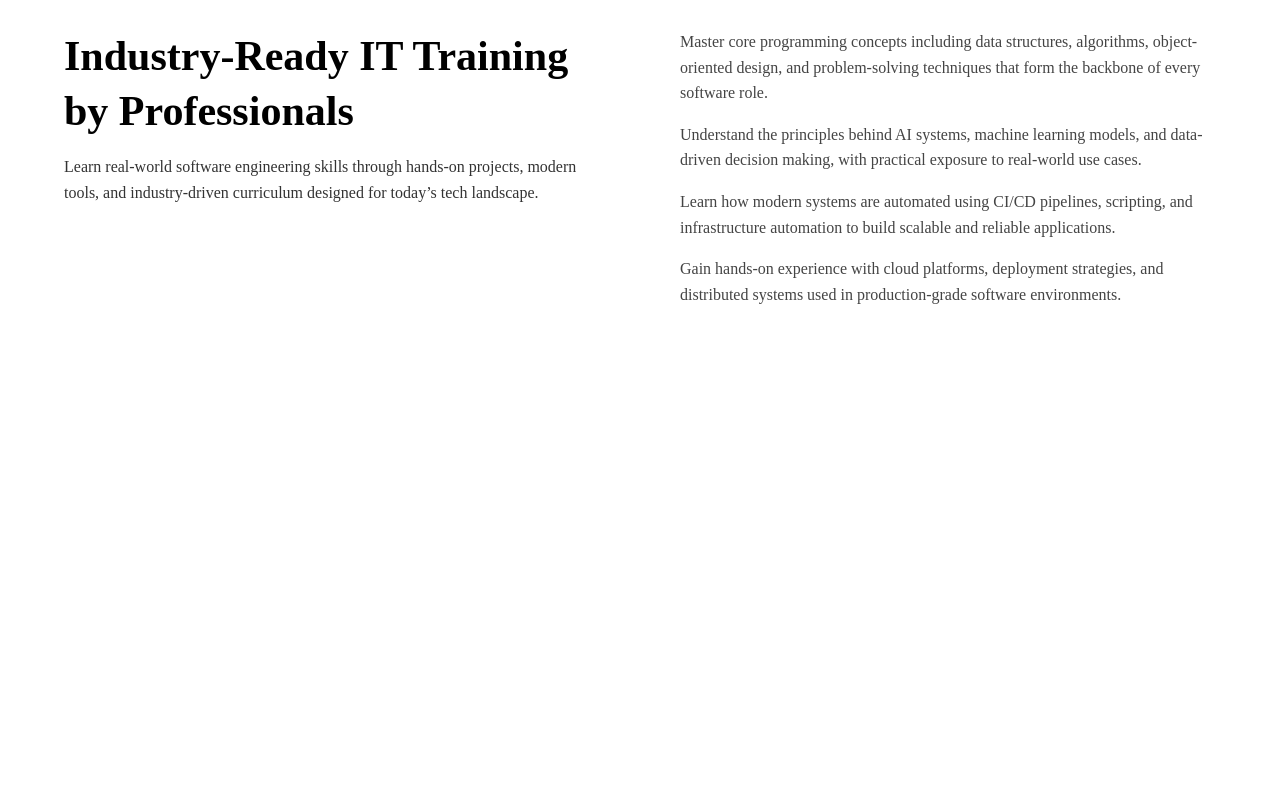
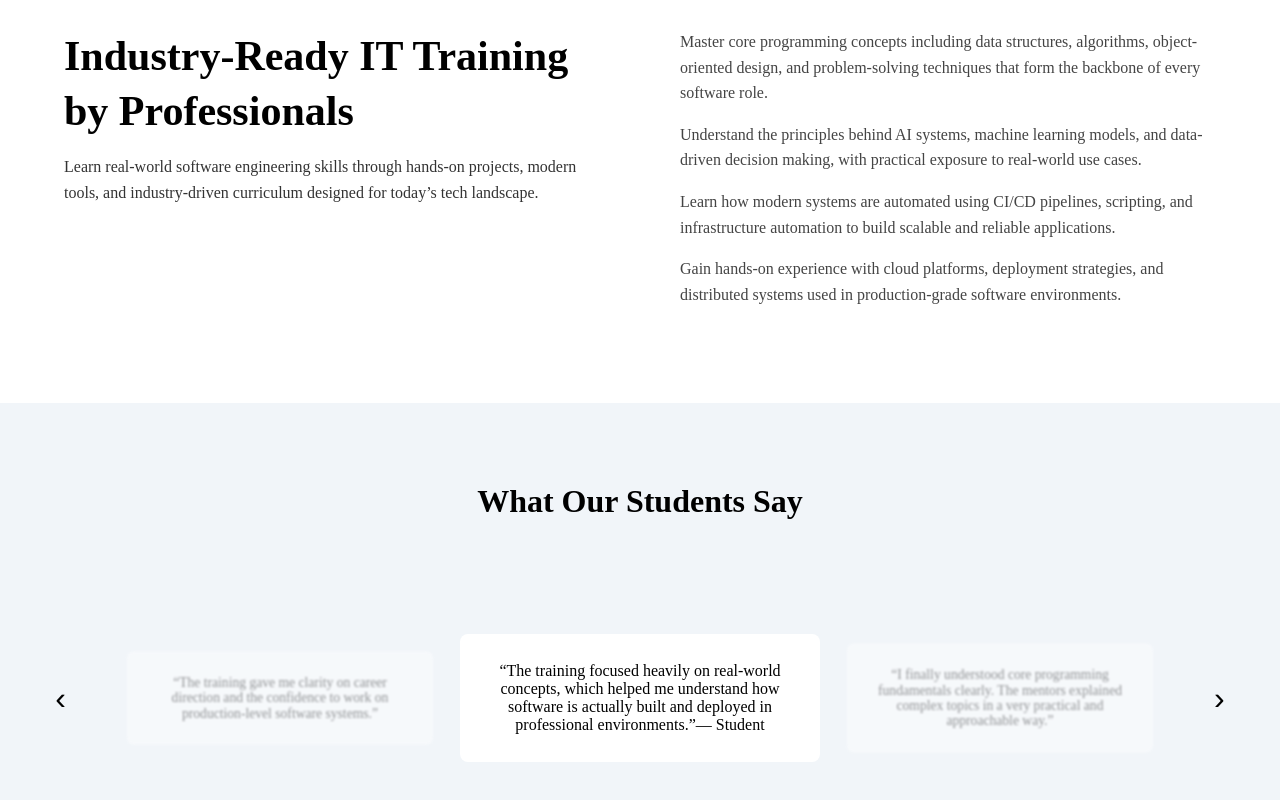
Before and after one commit to kartik-sinha/Global-It-Geeks-Frontend, a React (Vite) app in the folder global-it-geeks/: page / in a window 1280 px wide. Shown: the part 851-1651 px from the top of the page. Before the commit the page ends 1254 px from the top, so only its background shows below. Built offline with nearby package versions, Linux system fonts and the light colour scheme.

Commit message:
Fourth commit: Added testimonials.jsx and testimonials.css file

```diff
--- a/global-it-geeks/src/Components/Testimonials.jsx
+++ b/global-it-geeks/src/Components/Testimonials.jsx
@@ -1,20 +1,50 @@
+import { useState } from "react";
+import "../Styles/Testimonials.css";
+
+const testimonials = [
+    "The training focused heavily on real-world concepts, which helped me understand how software is actually built and deployed in professional environments.",
+    "I finally understood core programming fundamentals clearly. The mentors explained complex topics in a very practical and approachable way.",
+    "Hands-on projects and continuous feedback made a huge difference. I felt confident applying for roles after completing the training.",
+    "The exposure to cloud and automation tools was excellent. It bridged the gap between theory and actual industry practices.",
+    "Learning AI concepts with real examples helped me understand how intelligent systems work beyond just algorithms and math.",
+    "The structured curriculum and mentor support made learning enjoyable and focused. I could see my progress week by week.",
+    "This program helped me think like an engineer rather than just a coder. The emphasis on problem-solving was invaluable.",
+    "The training gave me clarity on career direction and the confidence to work on production-level software systems."
+];
+
 export default function Testimonials() {
+    const [current, setCurrent] = useState(0);
+
+    const prev = (current - 1 + testimonials.length) % testimonials.length;
+    const next = (current + 1) % testimonials.length;
+
     return (
-        <section className="bg-slate-100 py-20">
-            <h2 className="text-3xl text-center font-bold mb-12">
-                What Our Students Say
-            </h2>
+        <section className="testimonials-section">
+            <h2 className="testimonials-title">What Our Students Say</h2>
 
-            <div className="max-w-5xl mx-auto grid md:grid-cols-3 gap-8 px-6">
-                {[1, 2, 3].map((i) => (
-                    <div key={i} className="bg-white p-6 rounded shadow">
-                        <div className="h-16 w-16 bg-gray-300 rounded-full mb-4" />
-                        <p className="text-gray-600">
-                            This training helped me crack my first job as a developer.
-                        </p>
-                        <p className="mt-4 font-semibold">Student Name</p>
+            <div className="carousel-wrapper">
+                <button className="slider-btn left" onClick={() => setCurrent(prev)}>
+                    ‹
+                </button>
+
+                <div className="carousel-stage">
+                    <div className="testimonial-card prev">
+                        “{testimonials[prev]}”
                     </div>
-                ))}
+
+                    <div className="testimonial-card active">
+                        “{testimonials[current]}”
+                        <span className="student-name">— Student</span>
+                    </div>
+
+                    <div className="testimonial-card next">
+                        “{testimonials[next]}”
+                    </div>
+                </div>
+
+                <button className="slider-btn right" onClick={() => setCurrent(next)}>
+                    ›
+                </button>
             </div>
         </section>
     );
--- a/global-it-geeks/src/Pages/Home.jsx
+++ b/global-it-geeks/src/Pages/Home.jsx
@@ -31,7 +31,7 @@ export default function Home() {
             {/*<Companies />*/}
             {/*<About />*/}
             {/*<Trainings />*/}
-            {/*<Testimonials />*/}
+            <Testimonials />
             {/*<PaymentCTA />*/}
             {/*<Footer />*/}
         </>
--- /dev/null
+++ b/global-it-geeks/src/Styles/Testimonials.css
@@ -0,0 +1,69 @@
+.testimonials-section {
+    padding: 80px 0;
+    background: #f1f5f9;
+    text-align: center;
+}
+
+.testimonials-title {
+    font-size: 32px;
+    margin-bottom: 48px;
+}
+
+.carousel-wrapper {
+    display: flex;
+    align-items: center;
+    justify-content: center;
+    gap: 24px;
+}
+
+.carousel-stage {
+    position: relative;
+    width: 1100px;
+    height: 260px;
+}
+
+.testimonial-card {
+    position: absolute;
+    top: 50%;
+    width: 360px;
+    padding: 28px;
+    background: white;
+    border-radius: 8px;
+    transform: translateY(-50%);
+    transition: transform 0.6s ease, opacity 0.6s ease, filter 0.6s ease;
+}
+
+/* CENTER */
+.testimonial-card.active {
+    left: 50%;
+    transform: translate(-50%, -50%) scale(1);
+    opacity: 1;
+    filter: blur(0);
+    z-index: 3;
+}
+
+/* LEFT */
+.testimonial-card.prev {
+    left: 50%;
+    transform: translate(-150%, -50%) scale(0.85);
+    opacity: 0.4;
+    filter: blur(1px);
+    z-index: 2;
+}
+
+/* RIGHT */
+.testimonial-card.next {
+    left: 50%;
+    transform: translate(50%, -50%) scale(0.85);
+    opacity: 0.4;
+    filter: blur(1px);
+    z-index: 2;
+}
+
+/* Arrows */
+.slider-btn {
+    background: none;
+    border: none;
+    font-size: 32px;
+    cursor: pointer;
+}
```
